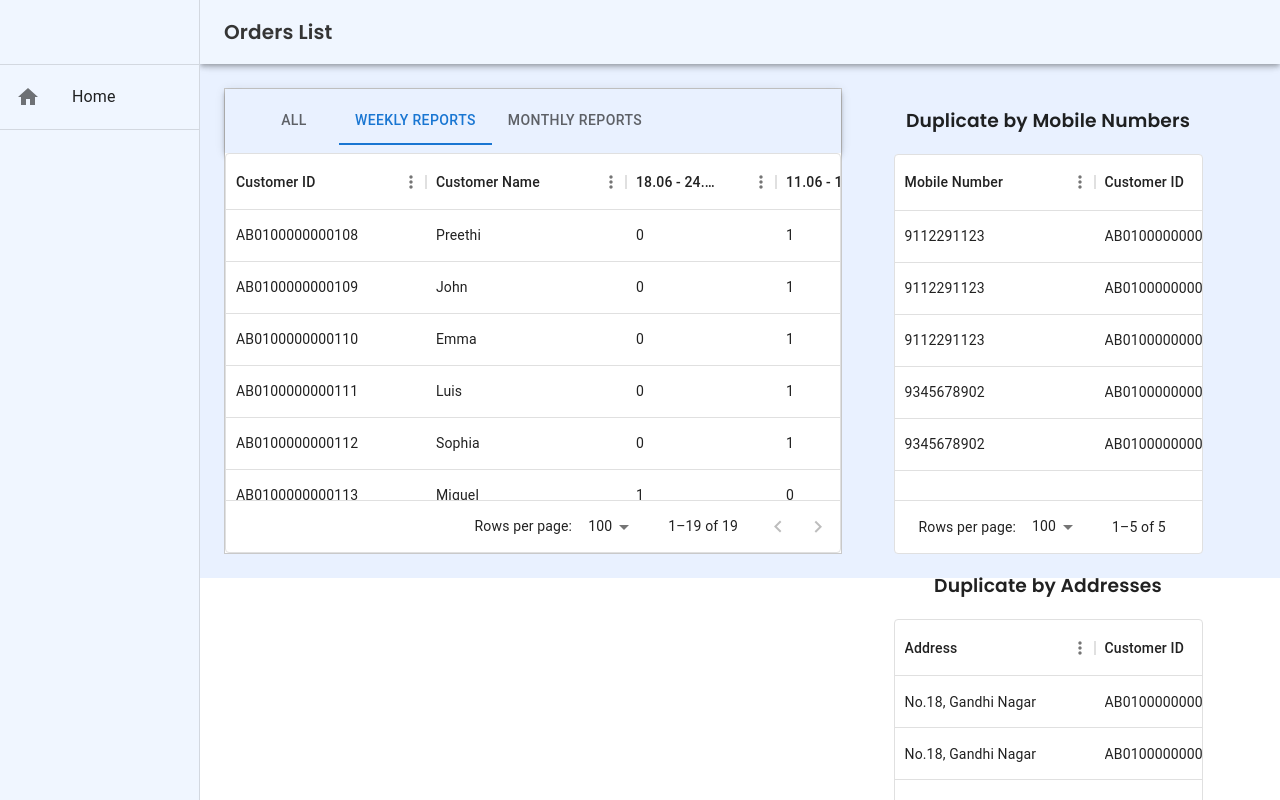
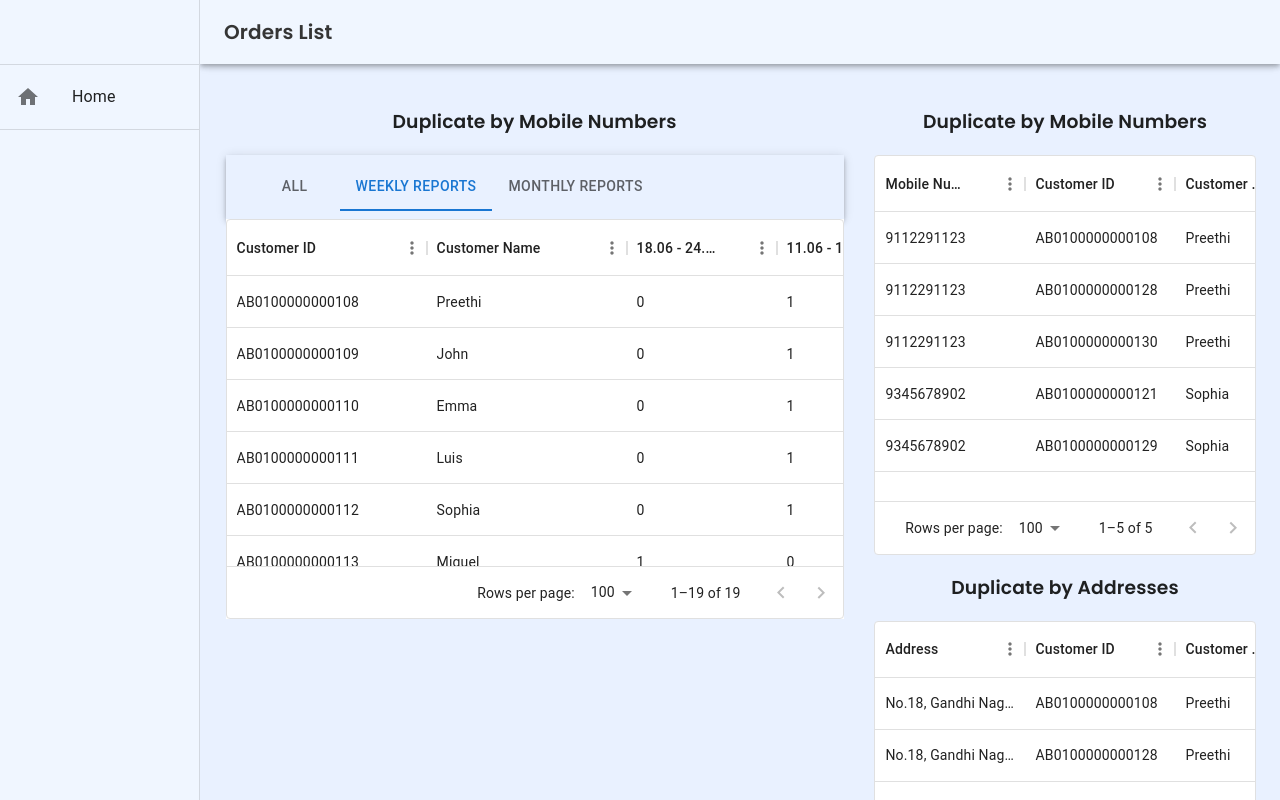
Before and after one commit to Anthoniselvi/orders, a React (Create React App) app: page / in a window 1280 px wide. Shown: the top 800 px of the page. Built offline with nearby package versions, Linux system fonts and the light colour scheme.

Commit message:
css alignments done

```diff
--- a/src/App.css
+++ b/src/App.css
@@ -1,7 +1,12 @@
 @import url('https://fonts.googleapis.com/css2?family=Poppins:wght@400;600&display=swap');
 
+html,
+body,
+#root,
 .App {
   text-align: center;
   font-family: "Poppins";
   background-color: #E9F1FF;
+  width: 100vw;
+  height: 100%;
 }
--- a/src/Dashboard.js
+++ b/src/Dashboard.js
@@ -88,7 +88,7 @@ export default function Dashboard() {
         sx={{
           flexGrow: 1,
           bgcolor: "#E9F1FF",
-          p: 3,
+          padding: "2%",
           width: `calc(100vw - ${drawerWidth})`,
           height: "100%",
         }}
--- a/src/DuplicatesTable.js
+++ b/src/DuplicatesTable.js
@@ -10,11 +10,11 @@ export default function DuplicatesTable({
     {
       field: "mobileNumber",
       headerName: "Mobile Number",
-      width: 200,
+      width: 150,
       cellStyle: { color: "blue" },
     },
-    { field: "customerID", headerName: "Customer ID", width: 200 },
-    { field: "customerName", headerName: "Customer Name", width: 200 },
+    { field: "customerID", headerName: "Customer ID", width: 150 },
+    { field: "customerName", headerName: "Customer Name", width: 150 },
   ];
 
   const duplicateMobileRows = duplicateCustomers.flatMap((duplicate) =>
@@ -27,9 +27,9 @@ export default function DuplicatesTable({
   );
 
   const duplicateAddressColumns = [
-    { field: "address", headerName: "Address", width: 200 },
-    { field: "customerID", headerName: "Customer ID", width: 200 },
-    { field: "customerName", headerName: "Customer Name", width: 200 },
+    { field: "address", headerName: "Address", width: 150 },
+    { field: "customerID", headerName: "Customer ID", width: 150 },
+    { field: "customerName", headerName: "Customer Name", width: 150 },
   ];
 
   const duplicateAddressRows = duplicateAddresses.flatMap((address, index) =>
--- a/src/GetReports.js
+++ b/src/GetReports.js
@@ -261,8 +261,9 @@ export default function Reports() {
 
   return (
     <div style={{ display: "flex", width: "calc(100vw - 250px)" }}>
-      <div style={{ width: "100%", display: "flex", gap: "5%" }}>
-        <div style={{ width: "60%", border: "1px solid #C9C9C9" }}>
+      <div style={{ width: "100%", display: "flex", gap: "3%" }}>
+        <div style={{ width: "60%" }}>
+          <h3>Duplicate by Mobile Numbers</h3>
           <AppBar position="static" sx={{ background: "none" }}>
             <Toolbar>
               <Tabs value={inputValue} onChange={handleInputChange}>
@@ -275,7 +276,7 @@ export default function Reports() {
           {/* <ReportsTable reportResults={reportResults} /> */}
           <ReportsTable reportResults={reportResults} />
         </div>
-        <div style={{ width: "30%" }}>
+        <div style={{ width: "37%" }}>
           <DuplicatesTable
             duplicateCustomers={duplicateCustomers}
             duplicateAddresses={duplicateAddresses}
```
